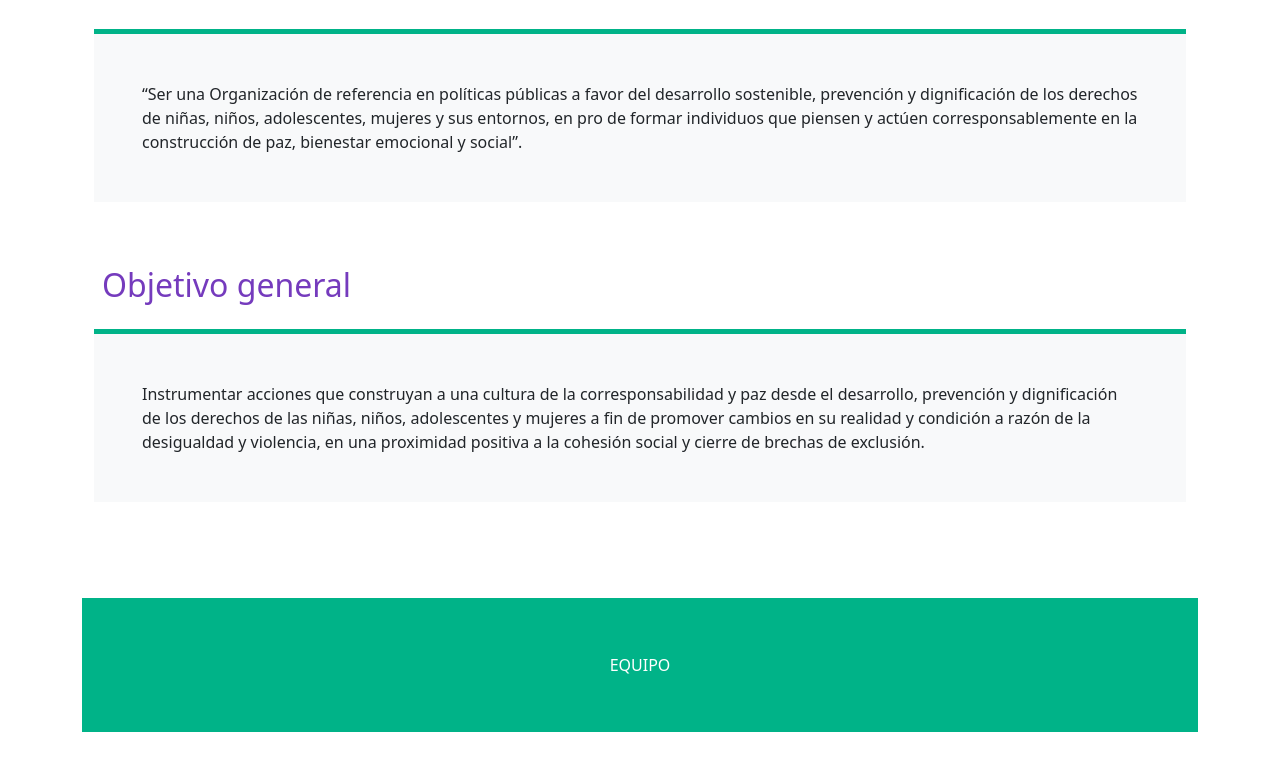
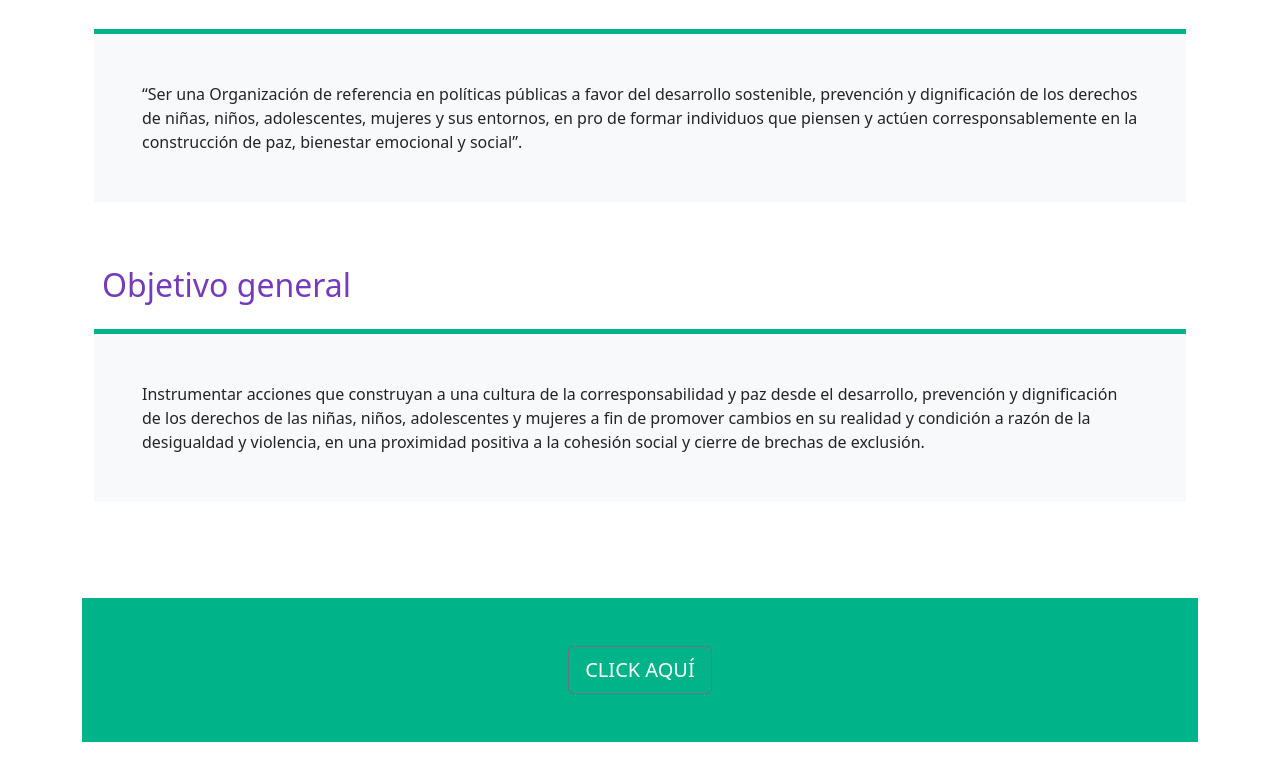
Before and after one commit to corresponsabilidad-mx/frontend, a Next.js app: page /conocenos in a window 1280 px wide. Shown: the part 980-1754 px from the top of the page. Built offline with nearby package versions, Linux system fonts and the light colour scheme; a web font is replaced by a local one.

Commit message:
Add styles to conocenos

```diff
--- a/components/Organigrama.js
+++ b/components/Organigrama.js
@@ -4,7 +4,7 @@ import { Tree, TreeNode } from 'react-organizational-chart';
 export default function Organigrama () {
 	return (
 		<>
-		<h1 className="primary-color bg-transparent mb-3 text-center p-2">Equipo</h1>
+		<h1 className="primary-color bg-transparent p-3 text-center p-2">EQUIPO</h1>
 		<div className="bg-light mb-5 text-dark p-5">
 			<Tree lineWidth='2px' lineColor='green'lineBorderRadius='10px' label={<div className='column'>CONSEJO DIRECTIVO</div>}>
 				<TreeNode label="DIRECCIÓN GENERAL" className='column'>
--- a/pages/conocenos.js
+++ b/pages/conocenos.js
@@ -6,18 +6,18 @@ import Organigrama from '../components/Organigrama';
 export default function Conocenos() {
 	const [show, setShow] = useState(true);
 	return (
-		<div className="container">
+		<div className="container mb-5">
 			<Nosotros />
-			<div className="mb-5 secondary-color navbar-nav flex-fill justify-content-between align-items-center">
-			<div  className="mb-5 text-center">{!show && <Organigrama /> }</div>
+			<div className="pt-5 pb-5 secondary-color navbar-nav flex-fill justify-content-between align-items-center">
+			<div  className="text-center">{!show && <Organigrama /> }</div>
                         <button
-                            className="btn text-white mb-5"
+                            className="btn btn-lg text-white btn-outline-secondary"
                             type="button"
                             onClick={() => {
                             setShow(!show);
                             }}
                             >
-                            {show ? "EQUIPO" : "Cerrar"}
+                            {show ? "CLICK AQUÍ" : "X"}
                         </button>
 			</div>
 	    	</div>
```
